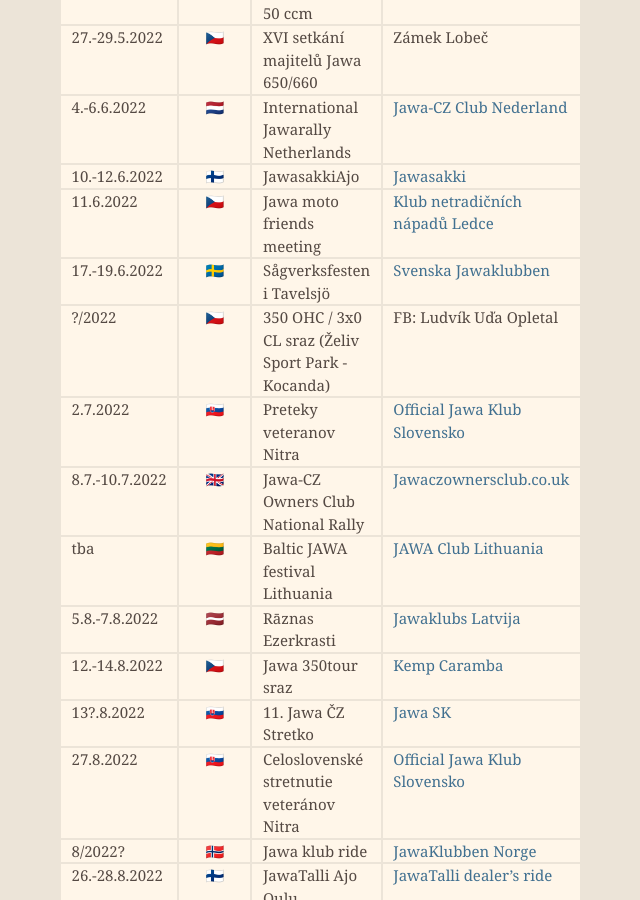
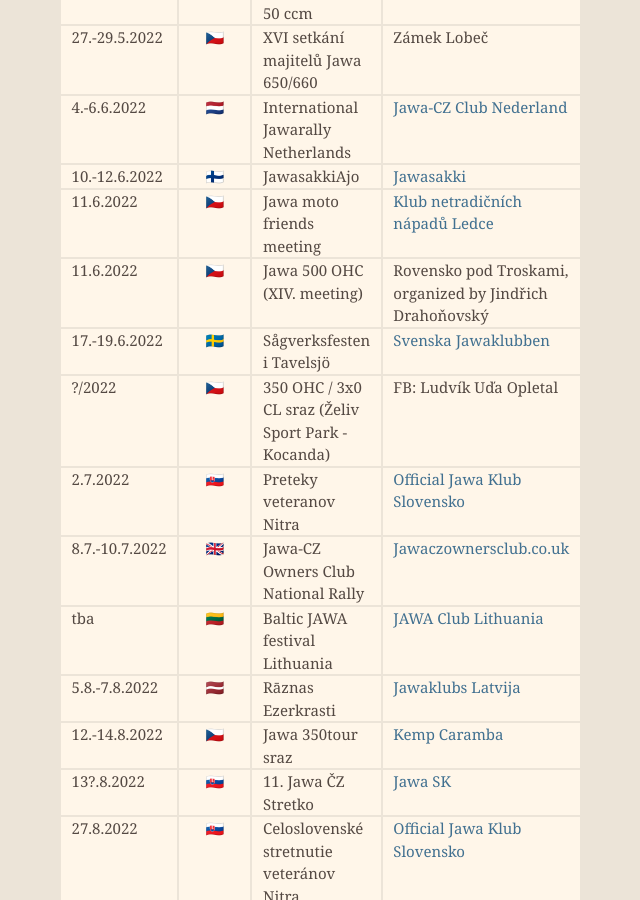
Before and after one commit to microkost/jawamotorcycles.cz, a Jekyll site: the page built from docs/index.md, in a window 1280 px wide and 900 px high, scrolled down 604 px. Shown: the whole window, without its empty margins (326-966 px from the left). Built offline with Jekyll 4.4.1, drawn with Linux system fonts in a browser that asks for light colours; our own code applies the rules of GitHub Pages for plain Markdown files.

Commit message:
Jawa 500 OHC meeting added

```diff
--- a/docs/index.md
+++ b/docs/index.md
@@ -14,6 +14,7 @@
 | 4.-6.6.2022 | 🇳🇱 | International Jawarally Netherlands | [Jawa-CZ Club Nederland](https://www.jawarally2022.nl/) |
 | 10.-12.6.2022 | 🇫🇮 | JawasakkiAjo | [Jawasakki](https://jawasakki.fi/index.php/Fi/) |
 | 11.6.2022 | 🇨🇿 | Jawa moto friends meeting | [Klub netradičních nápadů Ledce](https://www.facebook.com/events/s/sraz-pratel-znacky-jawa/3235069746738107/) |
+| 11.6.2022 | 🇨🇿 | Jawa 500 OHC (XIV. meeting) | Rovensko pod Troskami, organized by Jindřich Drahoňovský |
 | 17.-19.6.2022| 🇸🇪 | Sågverksfesten i Tavelsjö | [Svenska Jawaklubben](https://jawaklubben.se/) |
 | ?/2022 | 🇨🇿 | 350 OHC / 3x0 CL sraz (Želiv Sport Park - Kocanda) | FB: Ludvík Uďa Opletal |
 | 2.7.2022 | 🇸🇰 | Preteky veteranov Nitra | [Official Jawa Klub Slovensko](https://www.facebook.com/Official-Jawa-Klub-Slovensko-1371735932895009/) |
```
